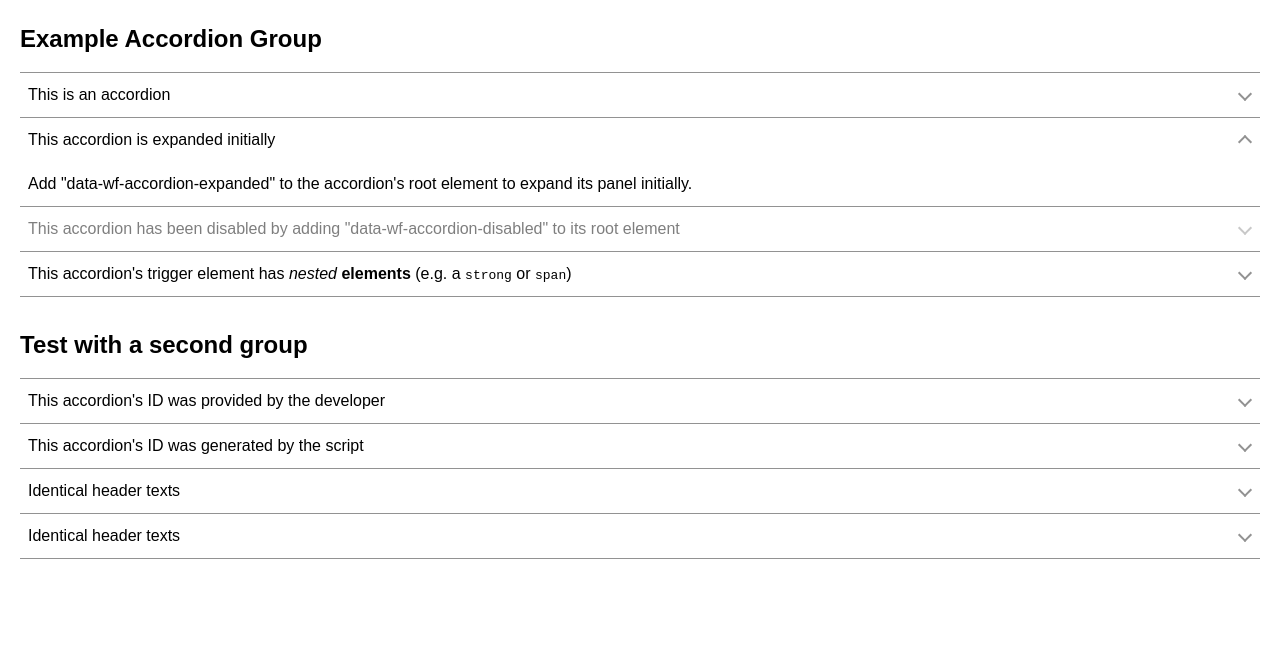
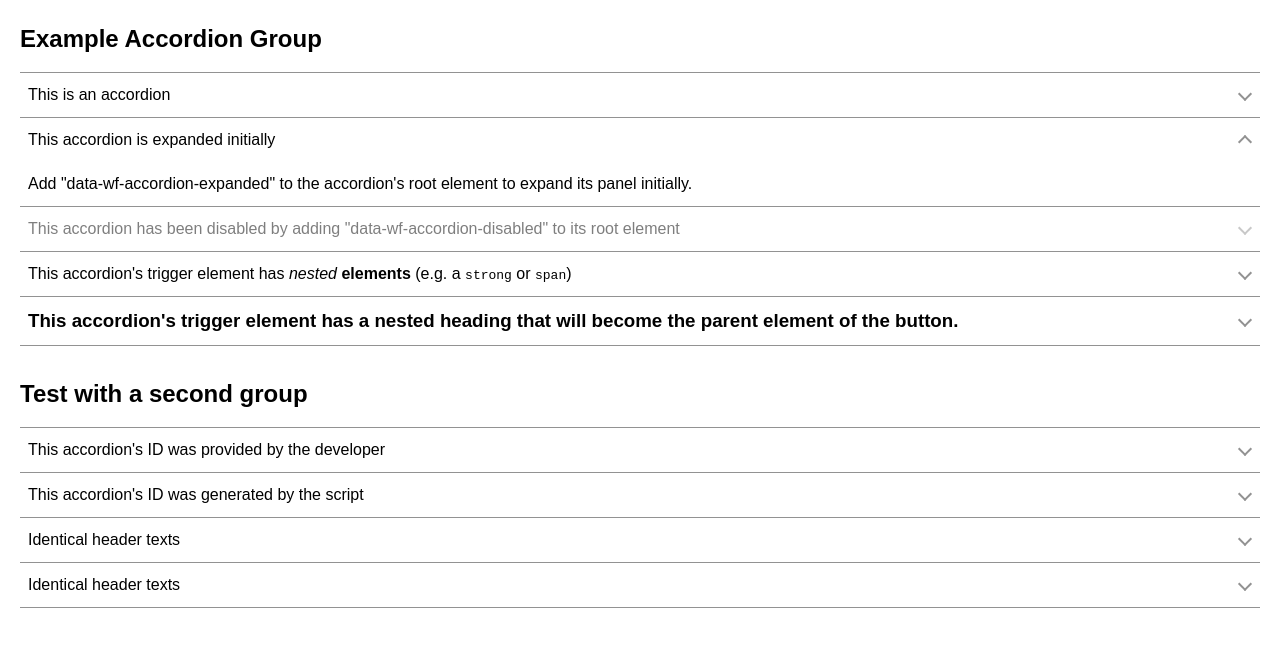
Before and after one commit to webfactory/accordion, a website: page examples/example.html in a window 1280 px wide. Shown: the part 135-782 px from the top of the page. Drawn offline with Linux system fonts and the light colour scheme.

Commit message:
Add example for nested heading

```diff
--- a/examples/example.html
+++ b/examples/example.html
@@ -164,6 +164,16 @@
                 <p>You can use nested elements inside the element with <code>.js-accordion__trigger</code>.</p>
             </div>
         </div>
+        <div class="wf-accordion js-accordion">
+            <div class="wf-accordion__header js-accordion__header">
+                <div class="wf-accordion__trigger js-accordion__trigger">
+                    <h3>This accordion's trigger element has a nested heading that will become the parent element of the button.</h3>
+                </div>
+            </div>
+            <div class="wf-accordion__panel js-accordion__panel">
+                <p>To result in valid HTML, the final DOM needs to avoid nesting block-level elements in buttons.</p>
+            </div>
+        </div>
     </div>
 
     <h2>Test with a second group</h2>
```
